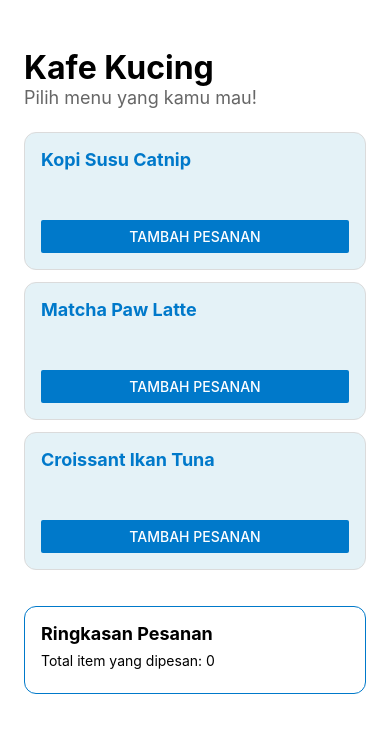
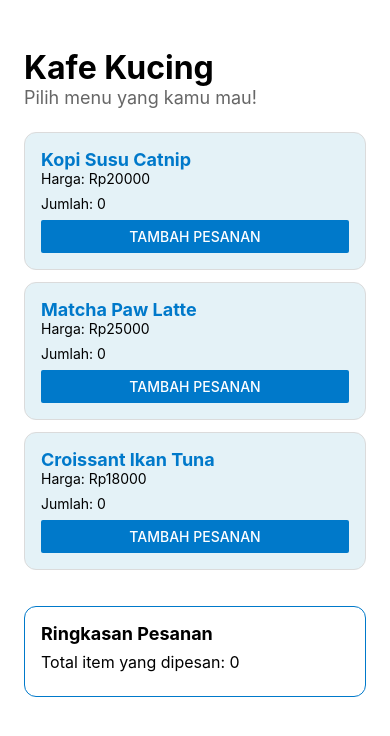
Before and after one commit to Yuni18-git/Pemesanan-Kafe-Kucing, a React Native app: screen / in a window 390 px wide. Shown: the top 736 px of the page. Built offline with nearby package versions, Linux system fonts and the light colour scheme.

Commit message:
Update tampilan pemesanan kafe

```diff
--- a/App.js
+++ b/App.js
@@ -4,9 +4,9 @@ import OrderSummary from "./OrderSummary";
 import React, { useState } from "react";
 
 const DaftarMenu = [
-  { id: "1", nama: "Kopi Susu Catnip", harga: "Rp20.000" },
-  { id: "2", nama: "Matcha Paw Latte", harga: "Rp25.000" },
-  { id: "3", nama: "Croissant Ikan Tuna", harga: "Rp18.000" },
+  { id: "1", nama: "Kopi Susu Catnip", harga: 20000 },
+  { id: "2", nama: "Matcha Paw Latte", harga: 25000 },
+  { id: "3", nama: "Croissant Ikan Tuna", harga: 18000 },
 ];
 
 const App = () => {
--- a/MenuItem.js
+++ b/MenuItem.js
@@ -12,7 +12,7 @@ const MenuItem = ({ nama, harga, onTambahPesanan }) => {
   return (
     <View style={style.card}>
       <Text style={style.title}>{nama}</Text>
-      <Text style={style.text}>Harga: {harga}</Text>
+      <Text style={style.text}>Harga: Rp{harga}</Text>
       <Text style={style.text}>Jumlah: {qty}</Text>
       <Button title={"Tambah Pesanan"} color={"#0079ca"} onPress={tambahPesanan}></Button>
     </View>
@@ -36,7 +36,7 @@ const style = StyleSheet.create({
     color: "#0079ca",
   },
   text: {
-    color: "#0000",
+    color: "#000",
     fontsize: 16,
     marginBottom: 8,
   },
--- a/OrderSummary.js
+++ b/OrderSummary.js
@@ -2,7 +2,6 @@ import { StyleSheet, Text, View, Button } from "react-native";
 import React, { useState } from "react";
 
 const OrderSummary = ({ totalCount }) => {
-  const [count, setCount] = useState(0);
 
   return (
     <View style={styles.container}>
@@ -36,7 +35,7 @@ const styles = StyleSheet.create({
   },
   text: {
     color: "#000",
-    fontsize: 16,
+    fontSize: 16,
     marginBottom: 8,
   },
   diskon: {
```
